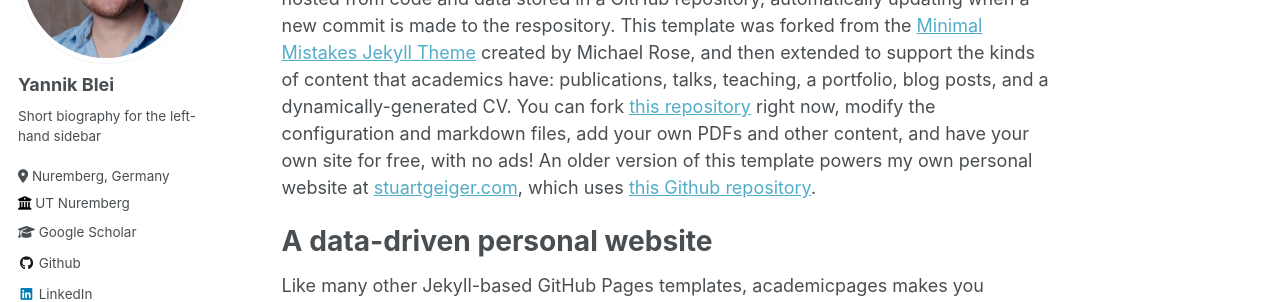
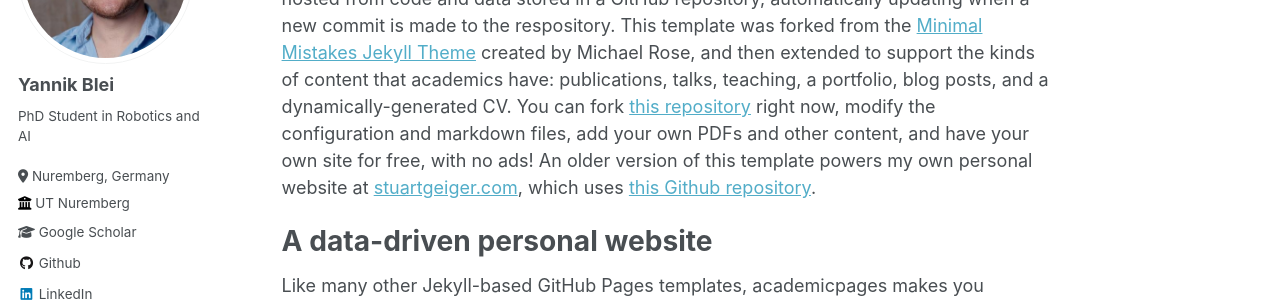
Before and after one commit to yblei/yblei.github.io, a Jekyll site: the page built from _pages/about.md, in a window 1280 px wide. Shown: the part 229-531 px from the top of the page. Built offline with Jekyll 4.4.1, drawn with Linux system fonts in a browser that asks for light colours.

Commit message:
updated mini bio

```diff
--- a/_config.yml
+++ b/_config.yml
@@ -23,7 +23,7 @@
   avatar           : "profile_new.png"
   name             : "Yannik Blei"
   pronouns         : # example: "she/her"
-  bio              : "Short biography for the left-hand sidebar"
+  bio              : "PhD Student in Robotics and AI"
   location         : "Nuremberg, Germany"
   employer         : "UT Nuremberg"
   uri              : # "utn.de"
```
